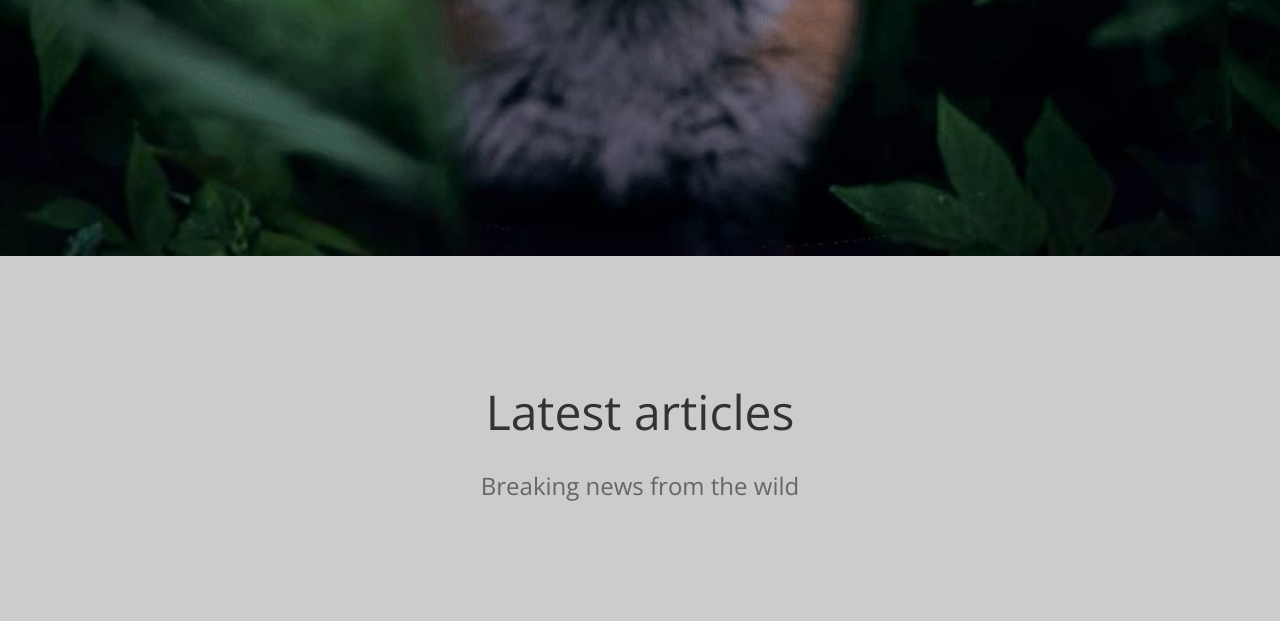
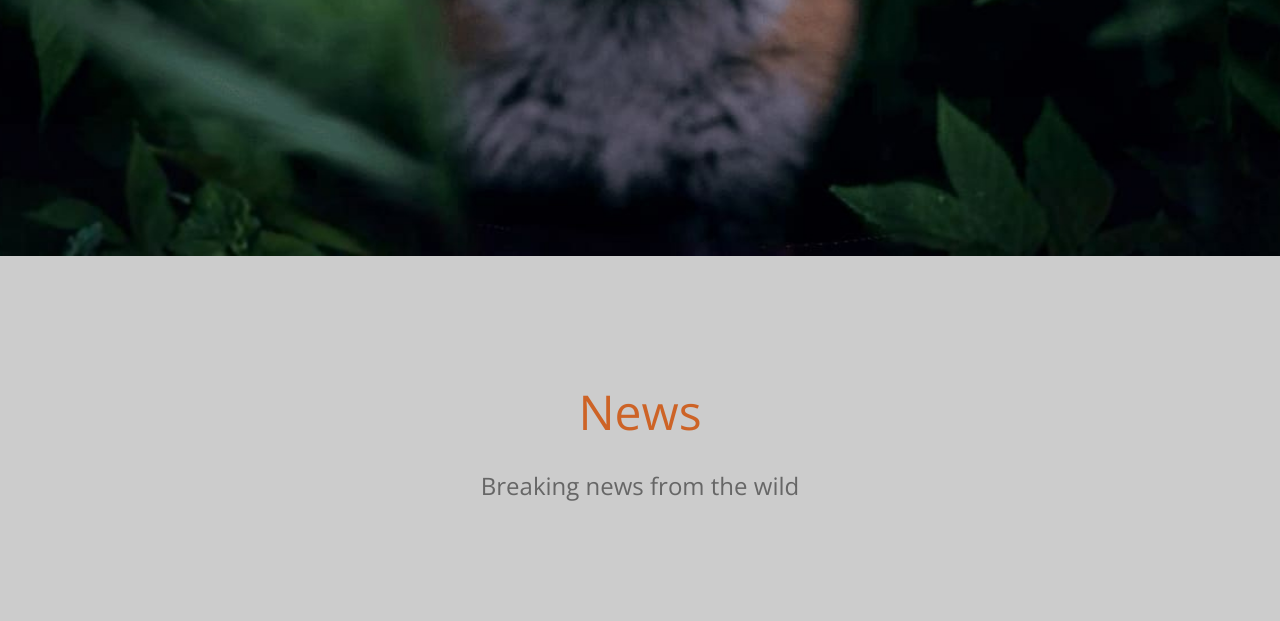
Before and after one commit to memaraj/rscampgit, a plain HTML site: page index.html in a window 1280 px wide. Shown: the part 631-1252 px from the top of the page. Drawn offline with nearby package versions, Linux system fonts and the light colour scheme.

Commit message:
Latest articles -> News

```diff
--- a/assets/css/style.css
+++ b/assets/css/style.css
@@ -142,7 +142,7 @@ header {
   font-size: 48px;
   line-height: 72px;
   text-align: center;
-  color: #333333;
+  color: #CD6326;
   margin-bottom: 20px;
 }
 
--- a/index.html
+++ b/index.html
@@ -46,7 +46,7 @@
   <main class="main">
     <section class="latest-articles">
       <div class="wrapper">
-        <h2 class="latest-articles__title">Latest articles</h2>
+        <h2 class="latest-articles__title">News</h2>
         <p class="latest-articles__subtitle">Breaking news from the wild</p>
         <div class="latest-articles__cards">
           <div class="latest-articles__card-deer"><h4 class="latest-articles__card-articles__title">Deer</h4><p class="latest-articles__card-text">Naturalist investigation</p></div>
```
